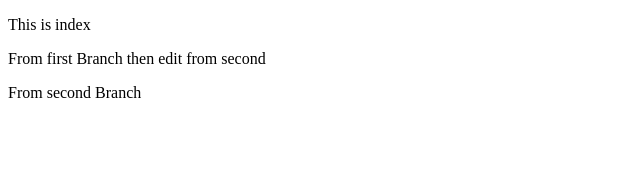
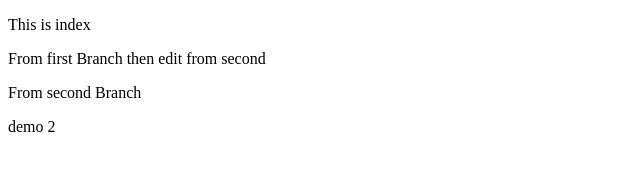
Before and after one commit to sudip0-0/SPMDemoRepo, a plain HTML site: page index.html in a window 1280 px wide. Shown: the full height of the page, 0-640 px from the left. Drawn offline with Linux system fonts and the light colour scheme.

Commit message:
second branch commit2

```diff
--- a/index.html
+++ b/index.html
@@ -9,5 +9,6 @@
     <p> This is index</p>
     <p> From first Branch then edit from second</p>
     <p> From second Branch</p>
+    <p> demo 2</p>
 </body>
 </html>
```
